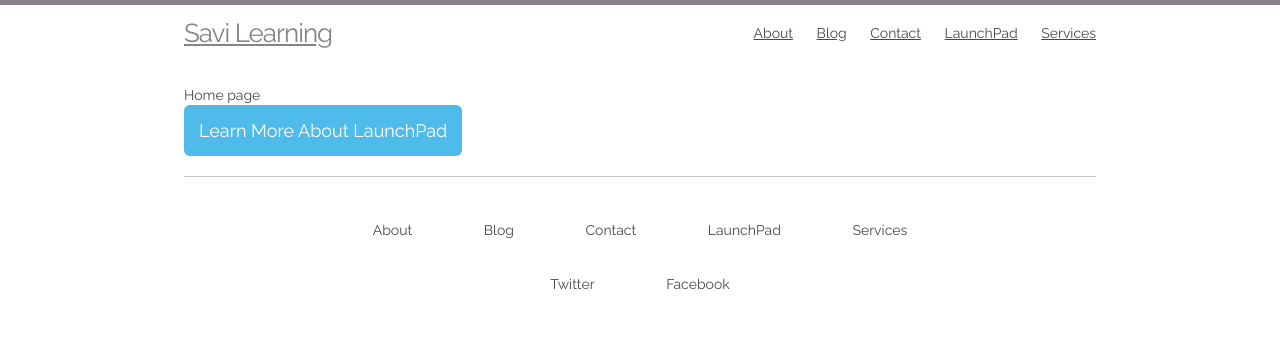
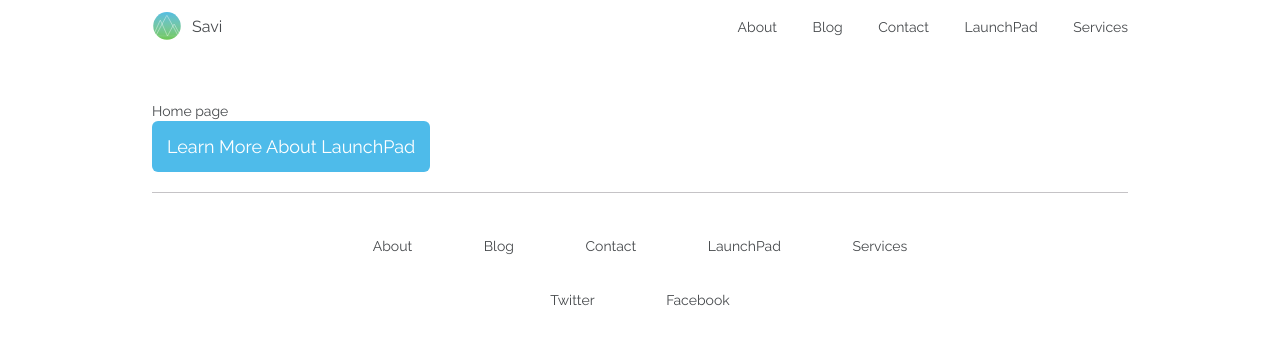
Before and after one commit to savilabs/savilabs.github.io, a Jekyll site: the page built from index.html, in a window 1280 px wide. Shown: the top 345 px of the page. Built offline with Jekyll 4.4.1, drawn with Linux system fonts in a browser that asks for light colours.

Commit message:
Implement the header styles
This lays out and styles the header to match the mock-ups. It does not
yet handle responsive styles or adjusting the menu items.

```diff
--- a/_config.yml
+++ b/_config.yml
@@ -1,5 +1,5 @@
 ---
-title: Savi Learning
+title: Savi
 timezone: America/New_York
 collections:
   posts:
--- a/_includes/header.html
+++ b/_includes/header.html
@@ -1,8 +1,10 @@
 <header class="site-header">
+  <div class="wrapper">
+    <a class="site-title" href="{{ site.baseurl }}">
+      <img class="brandmark" src="/images/brandmark.svg">
 
-  <div class="wrapper">
-
-    <a class="site-title" href="{{ site.baseurl }}/">{{ site.title }}</a>
+      <span class='site-title__text'>{{ site.title }}</span>
+    </a>
 
     <nav class="site-nav">
       <a href="#" class="menu-icon">
@@ -14,14 +16,18 @@
       </a>
 
       <div class="trigger">
-        {% for my_page in site.pages %}
-          {% if my_page.title %}
-          <a class="page-link" href="{{ my_page.url | prepend: site.baseurl }}">{{ my_page.title }}</a>
-          {% endif %}
-        {% endfor %}
+        <ul class='link-list'>
+          {% for my_page in site.pages %}
+            {% if my_page.title %}
+              <li>
+                <a class="page-link" href="{{ my_page.url | prepend: site.baseurl }}">
+                  {{ my_page.title }}
+                </a>
+              </li>
+            {% endif %}
+          {% endfor %}
+        </ul>
       </div>
     </nav>
-
   </div>
-
 </header>
--- a/_sass/_layout.scss
+++ b/_sass/_layout.scss
@@ -2,32 +2,47 @@
  * Site header
  */
 .site-header {
-  border-top: 5px solid $grey-color-dark;
-  border-bottom: 1px solid $grey-color-light;
-  min-height: 56px;
+  min-height: 54px;
+  padding: 12px 0;
 
   // Positioning context for the mobile navigation icon
   position: relative;
 }
 
-.site-title {
-  font-size: 26px;
+a.site-title {
+  color: $text-color;
+  display: inline-block;
+  font-size: 16px;
   font-weight: 300;
-  line-height: 56px;
-  letter-spacing: -1px;
+  line-height: 30px;
   margin-bottom: 0;
-  float: left;
+  text-decoration: none;
+  vertical-align: middle;
 
-  &,
-  &:visited {
-      color: $grey-color-dark;
+  .brandmark {
+    margin-top: -4px;
+    width: 30px;
+  }
+
+  .site-title__text {
+    padding-left: 6px;
   }
 }
 
 .site-nav {
   float: right;
-  line-height: 56px;
+  line-height: 30px;
 
+  .link-list {
+    li {
+      padding: 0;
+
+      // Gaps between nav items, but not on the last one
+      &:not(:last-child) {
+        padding-right: 32px;
+      }
+    }
+  }
   .menu-icon {
     display: none;
   }
@@ -36,10 +51,6 @@
     color: $text-color;
     line-height: $base-line-height;
 
-    // Gaps between nav items, but not on the last one
-    &:not(:last-child) {
-      margin-right: 20px;
-    }
   }
 
   @include media-query($on-palm) {
--- a/css/main.scss
+++ b/css/main.scss
@@ -22,7 +22,7 @@ $grey-color-light: lighten($grey-color, 40%);
 $grey-color-dark:  darken($grey-color, 25%);
 
 // Width of the content area
-$content-width:    960px;
+$content-width:    1024px;
 
 $on-palm:          600px;
 $on-laptop:        800px;
```
Also changed, not shown: images/brandmark.svg (added).
